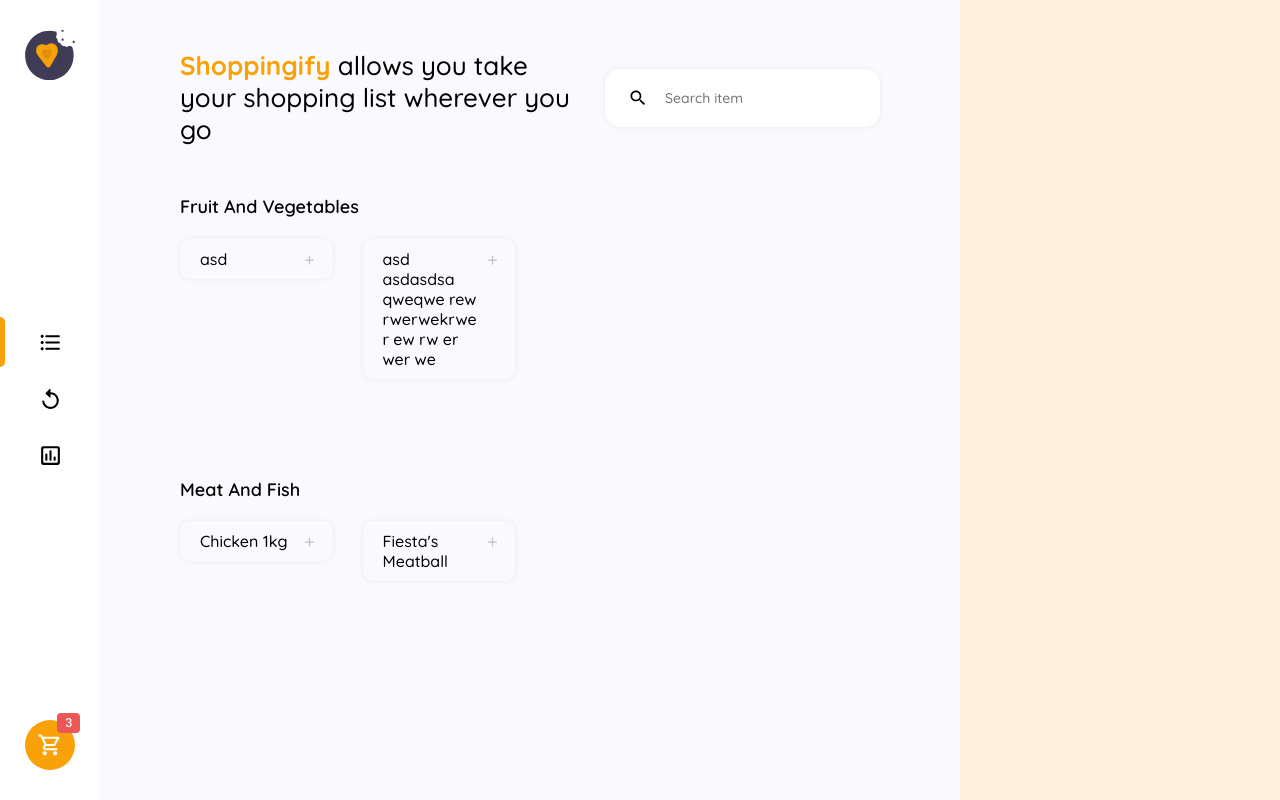
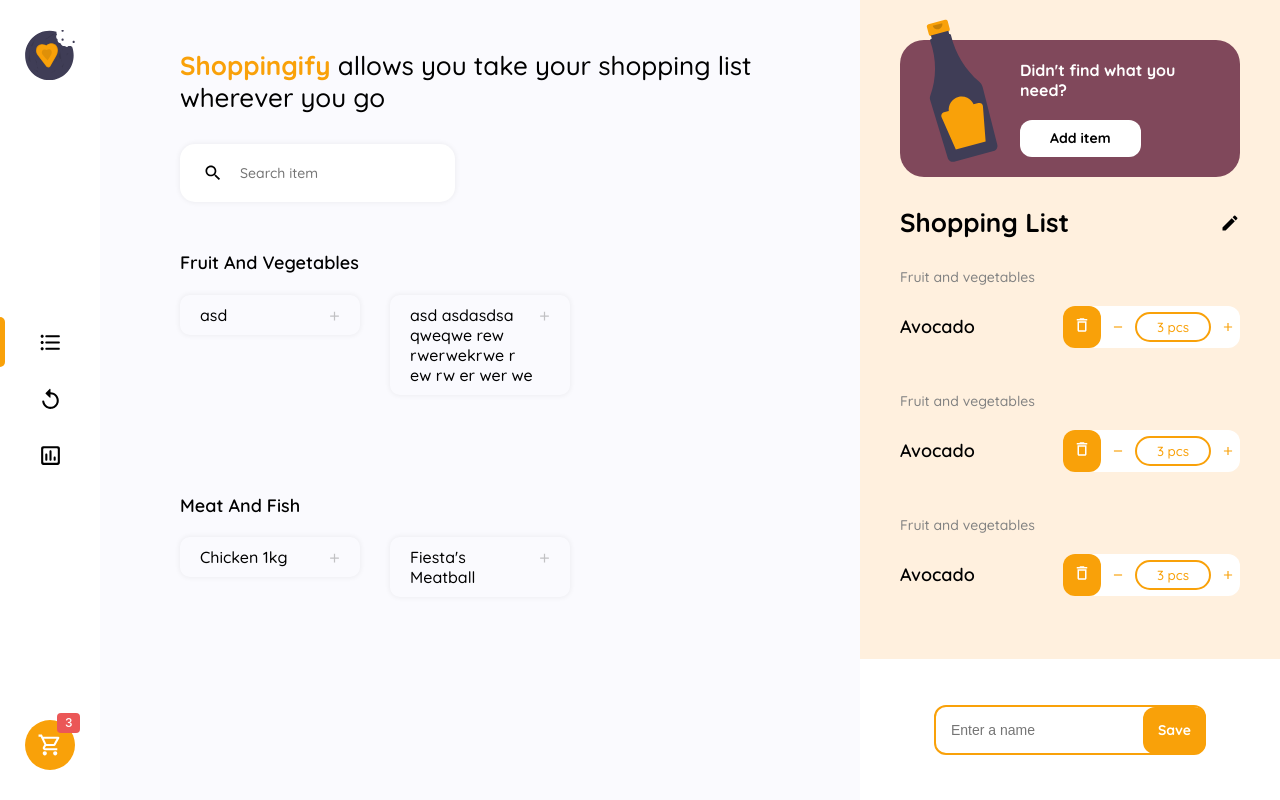
Before and after one commit to javin1102/shoppingify-master, a React (Create React App) app in the folder client/: page / in a window 1280 px wide. Built offline with nearby package versions, Linux system fonts and the light colour scheme; no server answers.

Commit message:
finished misc main layout and component

```diff
--- a/client/src/App.css
+++ b/client/src/App.css
@@ -14,7 +14,13 @@
 .App {
 	height: 100vh;
 	display: grid;
-	grid-template-columns: 10rem auto 25%;
+	grid-template-columns: 10rem auto 42rem;
+}
+
+@media only screen and (max-width: 1024px) {
+	.App {
+		grid-template-columns: 10rem auto;
+	}
 }
 
 @media only screen and (max-width: 576px) {
@@ -28,3 +34,9 @@
 		font-size: 45%;
 	}
 }
+
+@media only screen and (max-width: 395px) {
+	html {
+		font-size: 35%;
+	}
+}
--- a/client/src/components/Header.tsx
+++ b/client/src/components/Header.tsx
@@ -8,7 +8,7 @@
 	ShoppingCartOutlined,
 } from "@mui/icons-material";
 const HeaderComponent = styled.header`
-	height: 100vh;
+	height: 100%;
 	grid-column: 1;
 	display: flex;
 	flex-direction: column;
--- a/client/src/components/ItemsComponents.tsx
+++ b/client/src/components/ItemsComponents.tsx
@@ -3,12 +3,16 @@
 import { Add } from "@mui/icons-material";
 export const HeadingDiv = styled.div`
 	display: flex;
-	align-items: center;
+	align-items: flex-start;
 	justify-content: space-between;
 	width: 100%;
 	margin-bottom: 5rem;
 	flex-wrap: wrap;
 	gap: 3rem;
+
+	@media only screen and (max-width: 1024px) {
+		flex-direction: column;
+	}
 `;
 export const SearchInput = styled.input`
 	width: 100%;
@@ -21,7 +25,25 @@
 	outline: none;
 	font-family: "Quicksand", sans-serif;
 	font-weight: 500;
+	@media only screen and (max-width: 576px) {
+		& {
+			padding: 2rem 2rem 2rem 6rem;
+		}
+	}
 `;
+
+export const InputDiv = styled.div`
+	position: relative;
+	width: 27.5rem;
+	display: inline-block;
+
+	@media only screen and (max-width: 678px) {
+		& {
+			width: 20rem;
+		}
+	}
+`;
+
 export const CategoryDiv = styled.div`
 	:not(:last-child) {
 		margin-bottom: 10rem;
@@ -33,6 +55,7 @@
 	width: 100%;
 	grid-gap: 3rem;
 `;
+
 const ItemChild = styled.li`
 	position: relative;
 	border-radius: 1rem;
--- a/client/src/components/LayoutComponents.tsx
+++ b/client/src/components/LayoutComponents.tsx
@@ -8,5 +8,48 @@
 `;
 export const MiscellaneousLayout = styled.div`
 	grid-column: 3;
+	height: 100%;
+	display: grid;
+	grid-template-rows: auto 1fr;
+	@media only screen and (max-width: 1024px) {
+		& {
+			display: none;
+		}
+	}
+`;
+
+export const MiscAddItemLayout = styled.div`
+	grid-row: 1;
+	padding: 4rem;
 	background-color: #fff0de;
 `;
+export const MiscShoppingListLayout = styled.div`
+	overflow-y: scroll;
+	height: 35rem;
+	/* width */
+	&::-webkit-scrollbar {
+		width: 4rem;
+		cursor: pointer;
+	}
+
+	/* Track */
+	&::-webkit-scrollbar-track {
+		background: transparent;
+	}
+
+	/* Handle */
+	&::-webkit-scrollbar-thumb {
+		border: 1.7rem solid rgba(0, 0, 0, 0);
+		background-clip: padding-box;
+		border-radius: 9999px;
+		background-color: #f9a109;
+	}
+`;
+export const SaveItemLayout = styled.div`
+	background-color: white;
+	grid-row: 2;
+	display: flex;
+	align-items: center;
+	justify-content: center;
+	padding: 2rem 4rem;
+`;
--- /dev/null
+++ b/client/src/components/MiscellaneousComponents.tsx
@@ -0,0 +1,159 @@
+import styled from "styled-components";
+import beer from "../images/source.svg";
+import { Create, Add, Remove, DeleteOutline } from "@mui/icons-material";
+import { Heading1, Heading2, P } from "../components/TypographyComponents";
+import { Button } from "./ReusableComponents";
+const MiscAddItemComponent = styled.div`
+	width: 100%;
+	border-radius: 2.4rem;
+	background-color: #80485b;
+	padding: 2rem;
+	position: relative;
+	display: flex;
+`;
+
+const MiscShoppingListHeaderComponent = styled.div`
+	width: 100%;
+	display: flex;
+	justify-content: space-between;
+	margin-block: 3rem;
+	align-items: center;
+`;
+
+const MiscShoppingListComponent = styled.ul`
+	width: 100%;
+	font-family: Quicksand, sans-serif;
+	font-style: normal;
+	font-weight: 500;
+	font-size: 1.4rem;
+	line-height: 1.7rem;
+	color: #828282;
+
+	&:not(:last-child) {
+		margin-bottom: 4.5rem;
+	}
+`;
+
+const MiscShoppingListItemComponent = styled.li`
+	list-style-type: none;
+	display: flex;
+	justify-content: space-between;
+	align-items: center;
+	&:first-child {
+		margin-top: 2rem;
+	}
+	&:not(:last-child) {
+		margin-bottom: 3rem;
+	}
+`;
+const MiscShoppingListIncrementerComponent = styled.div`
+	display: flex;
+	background-color: white;
+	border-radius: 1.2rem;
+	justify-content: space-between;
+	align-items: center;
+	padding-right: 0.5rem;
+
+	& > *:not(:last-child) {
+		margin-right: 1rem;
+	}
+`;
+
+const MiscShoppingListIncrementerButtonComponent = styled.button`
+	border: 2px solid #f9a109;
+	border-radius: 2.4rem;
+	outline: none;
+	background-color: transparent;
+	padding: 0.5rem 2rem;
+	font-family: Quicksand, sans-serif;
+	font-weight: 500;
+	color: #f9a109;
+	cursor: pointer;
+`;
+
+export const MiscAddItem: React.FC = () => {
+	return (
+		<MiscAddItemComponent>
+			<img
+				src={beer}
+				alt="beer"
+				style={{
+					height: "15rem",
+					position: "absolute",
+					top: "-19%",
+					left: "3%",
+				}}
+			/>
+			<div style={{ maxWidth: "20rem", marginLeft: "auto" }}>
+				<P style={{ color: "white", marginBottom: "2rem" }}>
+					Didn't find what you need?
+				</P>
+				<Button bg="white" col="black" pad="1rem 3rem">
+					Add item
+				</Button>
+			</div>
+		</MiscAddItemComponent>
+	);
+};
+
+export const MiscShoppingListHeader: React.FC = () => {
+	return (
+		<MiscShoppingListHeaderComponent>
+			<Heading1 style={{ fontWeight: "700" }}>Shopping List</Heading1>
+			<Create style={{ height: "2rem", width: "2rem" }} />
+		</MiscShoppingListHeaderComponent>
+	);
+};
+
+export const SaveItemInput = styled.input`
+	border-radius: 1.2rem;
+	padding: 1.5rem;
+	font-size: 1.4rem;
+	font-weight: 500;
+	border: 2px solid #f9a109;
+	outline: none;
+	width: 100%;
+`;
+
+export const SaveItemDiv = styled.div`
+	width: 80%;
+	height: 5rem;
+	font-family: "Quicksand", sans-serif;
+	position: relative;
+`;
+export const MiscShoppingList: React.FC = ({ children }) => {
+	return (
+		<MiscShoppingListComponent>
+			{children}
+			<MiscShoppingListItemComponent>
+				<Heading2 style={{ color: "black" }}>Avocado</Heading2>
+				<MiscShoppingListIncrementerComponent>
+					<div
+						style={{
+							borderRadius: "1.2rem",
+							padding: "1rem",
+							backgroundColor: "#F9A109",
+							cursor: "pointer",
+						}}
+					>
+						<DeleteOutline
+							htmlColor="#ffffff"
+							style={{ width: "1.8rem", height: "1.8rem" }}
+						/>
+					</div>
+					<Remove
+						htmlColor="#F9A109"
+						style={{ width: "1.4rem", height: "1.4rem", cursor: "pointer" }}
+					/>
+					<MiscShoppingListIncrementerButtonComponent>
+						3 pcs
+					</MiscShoppingListIncrementerButtonComponent>
+					<Add
+						htmlColor="#F9A109"
+						style={{ width: "1.4rem", height: "1.4rem", cursor: "pointer" }}
+					/>
+				</MiscShoppingListIncrementerComponent>
+			</MiscShoppingListItemComponent>
+		</MiscShoppingListComponent>
+	);
+};
--- /dev/null
+++ b/client/src/components/ReusableComponents.tsx
@@ -0,0 +1,19 @@
+import styled from "styled-components";
+export const Button = styled.button<{
+	pad: string;
+	bg: string;
+	col: string;
+}>`
+	border: none;
+	border-radius: 1.2rem;
+	background-color: ${(props) => props.bg};
+	padding: ${(props) => props.pad};
+	outline: none;
+	color: ${(props) => props.col};
+	font-family: Quicksand;
+	font-style: normal;
+	font-weight: bold;
+	font-size: 1.4rem;
+	line-height: 1.7rem;
+	cursor: pointer;
+`;
--- a/client/src/components/TypographyComponents.tsx
+++ b/client/src/components/TypographyComponents.tsx
@@ -11,3 +11,11 @@
 	line-height: 2.25rem;
 	font-family: "Quicksand", sans-serif;
 `;
+
+export const P = styled.p`
+	font-family: Quicksand;
+	font-style: normal;
+	font-weight: bold;
+	font-size: 1.6rem;
+	line-height: 2rem;
+`;
--- /dev/null
+++ b/client/src/content/ItemContent.module.css
@@ -0,0 +1,21 @@
+.button__add-item {
+	display: none;
+}
+@media only screen and (max-width: 1024px) {
+	.misc-heading-div {
+		width: 100%;
+		display: flex;
+		justify-content: space-between;
+		align-items: center;
+	}
+	.button__add-item {
+		display: inline-block;
+	}
+}
+
+@media only screen and (max-width: 576px) {
+	.button__add-item {
+		font-size: 1.2rem;
+		padding: 1.5rem !important;
+	}
+}
--- a/client/src/content/ItemContent.tsx
+++ b/client/src/content/ItemContent.tsx
@@ -3,12 +3,14 @@
 import {
 	CategoryDiv,
 	HeadingDiv,
+	InputDiv,
 	Item,
 	ItemList,
 	SearchInput,
 } from "../components/ItemsComponents";
+import { Button } from "../components/ReusableComponents";
 import { Heading1, Heading2 } from "../components/TypographyComponents";
-
+import style from "./ItemContent.module.css";
 const ItemContent: React.FC = () => {
 	return (
 		<>
@@ -19,7 +21,8 @@
 					</span>{" "}
 					allows you take your shopping list wherever you go
 				</Heading1>
-				<div style={{ position: "relative", flexBasis: "27.5rem" }}>
+				<div className={style["misc-heading-div"]}>
+					<InputDiv>
 						<SearchInput placeholder="Search item" />
 						<Search
 							style={{
@@ -31,6 +34,15 @@
 								transform: "translateY(-50%)",
 							}}
 						/>
+					</InputDiv>
+					<Button
+						className={style["button__add-item"]}
+						pad="1.5rem"
+						bg="#F9A109"
+						col="white"
+					>
+						Add Item
+					</Button>
 				</div>
 			</HeadingDiv>
 			<CategoryDiv>
--- a/client/src/pages/MainPage.tsx
+++ b/client/src/pages/MainPage.tsx
@@ -1,9 +1,20 @@
+import { Button } from "../components/ReusableComponents";
 import React, { useState } from "react";
 import Header from "../components/Header";
 import {
 	MainLayout,
+	MiscAddItemLayout,
 	MiscellaneousLayout,
+	MiscShoppingListLayout,
+	SaveItemLayout,
 } from "../components/LayoutComponents";
+import {
+	MiscAddItem,
+	MiscShoppingList,
+	MiscShoppingListHeader,
+	SaveItemDiv,
+	SaveItemInput,
+} from "../components/MiscellaneousComponents";
 import ItemContent from "../content/ItemContent";
 const MainPage: React.FC = () => {
 	const [navState, setNavState] = useState<number>(1);
@@ -13,7 +24,35 @@
 			<MainLayout>
 				<ItemContent />
 			</MainLayout>
-			<MiscellaneousLayout></MiscellaneousLayout>
+			<MiscellaneousLayout>
+				<MiscAddItemLayout>
+					<MiscAddItem />
+					<MiscShoppingListHeader />
+					<MiscShoppingListLayout>
+						<MiscShoppingList>Fruit and vegetables</MiscShoppingList>
+						<MiscShoppingList>Fruit and vegetables</MiscShoppingList>
+						<MiscShoppingList>Fruit and vegetables</MiscShoppingList>
+						<MiscShoppingList>Fruit and vegetables</MiscShoppingList>
+						<MiscShoppingList>Fruit and vegetables</MiscShoppingList>
+						<MiscShoppingList>Fruit and vegetables</MiscShoppingList>
+						<MiscShoppingList>Fruit and vegetables</MiscShoppingList>
+					</MiscShoppingListLayout>
+				</MiscAddItemLayout>
+
+				<SaveItemLayout>
+					<SaveItemDiv>
+						<SaveItemInput placeholder="Enter a name" />
+						<Button
+							col="white"
+							bg="#F9A109"
+							pad="1.5rem"
+							style={{ position: "absolute", right: "0", top: "2px" }}
+						>
+							Save
+						</Button>
+					</SaveItemDiv>
+				</SaveItemLayout>
+			</MiscellaneousLayout>
 		</>
 	);
 };
```
Lines whose indentation alone changed are shown as unchanged.
